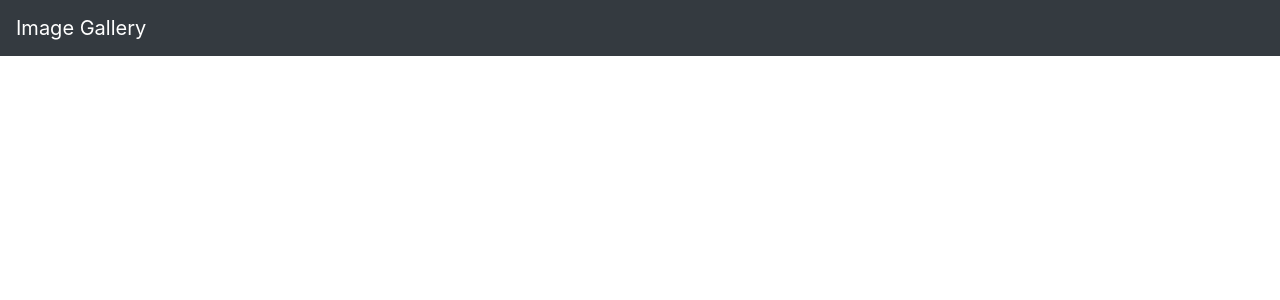
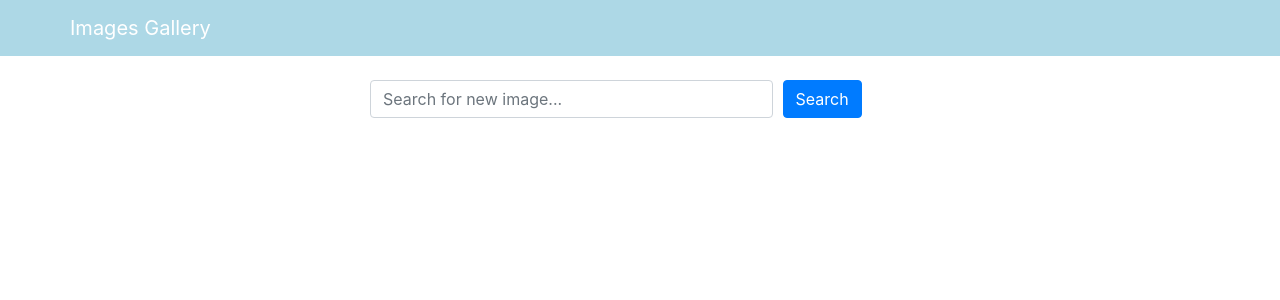
Before and after one commit to PawleN-D/images-gallery, a React (Create React App) app in the folder frontend/: page / in a window 1280 px wide. Shown: the top 300 px of the page. Built offline with nearby package versions, Linux system fonts and the light colour scheme.

Commit message:
Add styles and controlled component

```diff
--- a/frontend/src/App.js
+++ b/frontend/src/App.js
@@ -1,11 +1,23 @@
-import React from 'react';
+import React, { useState } from 'react';
 import 'bootstrap/dist/css/bootstrap.min.css';
 import Header from './components/Header';
+import Search from './components/Search';
 
-function App() {
+
+const App = () => {
+  const [word, setWord] = useState('')
+
+  const handleSubmit = (e) => {
+    e.preventDefault();
+    console.log(word)
+  }
+
+  console.log(word)
+
   return (
-    <div className="App">
-      <Header />
+    <div>
+      <Header title="Images Gallery" />
+      <Search word={word} setWord={setWord} handleSubmit={handleSubmit} />
     </div>
   );
 }
--- a/frontend/src/components/Header.js
+++ b/frontend/src/components/Header.js
@@ -1,15 +1,20 @@
 import React from 'react';
-// import Container from 'react-bootstrap/Container';
+import Container from 'react-bootstrap/Container';
 // import Nav from 'react-bootstrap/Nav';
 
 import Navbar from 'react-bootstrap/Navbar';
 
-const Header = () => {
+const navbarStyles = {
+    backgroundColor: 'lightblue'
+
+}
+
+const Header = ({ title }) => {
     return (
-        <Navbar bg="dark" variant="dark">
-
-            <Navbar.Brand href="/">Image Gallery</Navbar.Brand>
-
+        <Navbar style={navbarStyles} variant="dark">
+            <Container>
+                <Navbar.Brand href="/">{title}</Navbar.Brand>
+            </Container>
         </Navbar>
     )
 }
--- /dev/null
+++ b/frontend/src/components/Search.js
@@ -0,0 +1,34 @@
+import React from "react";
+import Container from 'react-bootstrap/Container';
+import Row from 'react-bootstrap/Row';
+import Col from 'react-bootstrap/Col';
+import Form from 'react-bootstrap/Form';
+import Button from 'react-bootstrap/Button';
+
+const Search = ({ word, setWord, handleSubmit }) => {
+    return (
+        <Container className="mt-4">
+            <Row className="justify-content-center">
+                <Col xs={12} md={8} lg={6}>
+                    <Form onSubmit={handleSubmit}>
+                        <Form.Row>
+                            <Col xs={9}>
+                                <Form.Control
+                                    type="text"
+                                    value={word}
+                                    onChange={(e) => setWord(e.target.value)}
+                                    placeholder="Search for new image..."
+                                />
+                            </Col>
+                            <Col>
+                                <Button variant="primary" type="submit">Search</Button>
+                            </Col>
+                        </Form.Row>
+                    </Form>
+                </Col>
+            </Row>
+        </Container >
+    )
+}
+
+export default Search;
```
